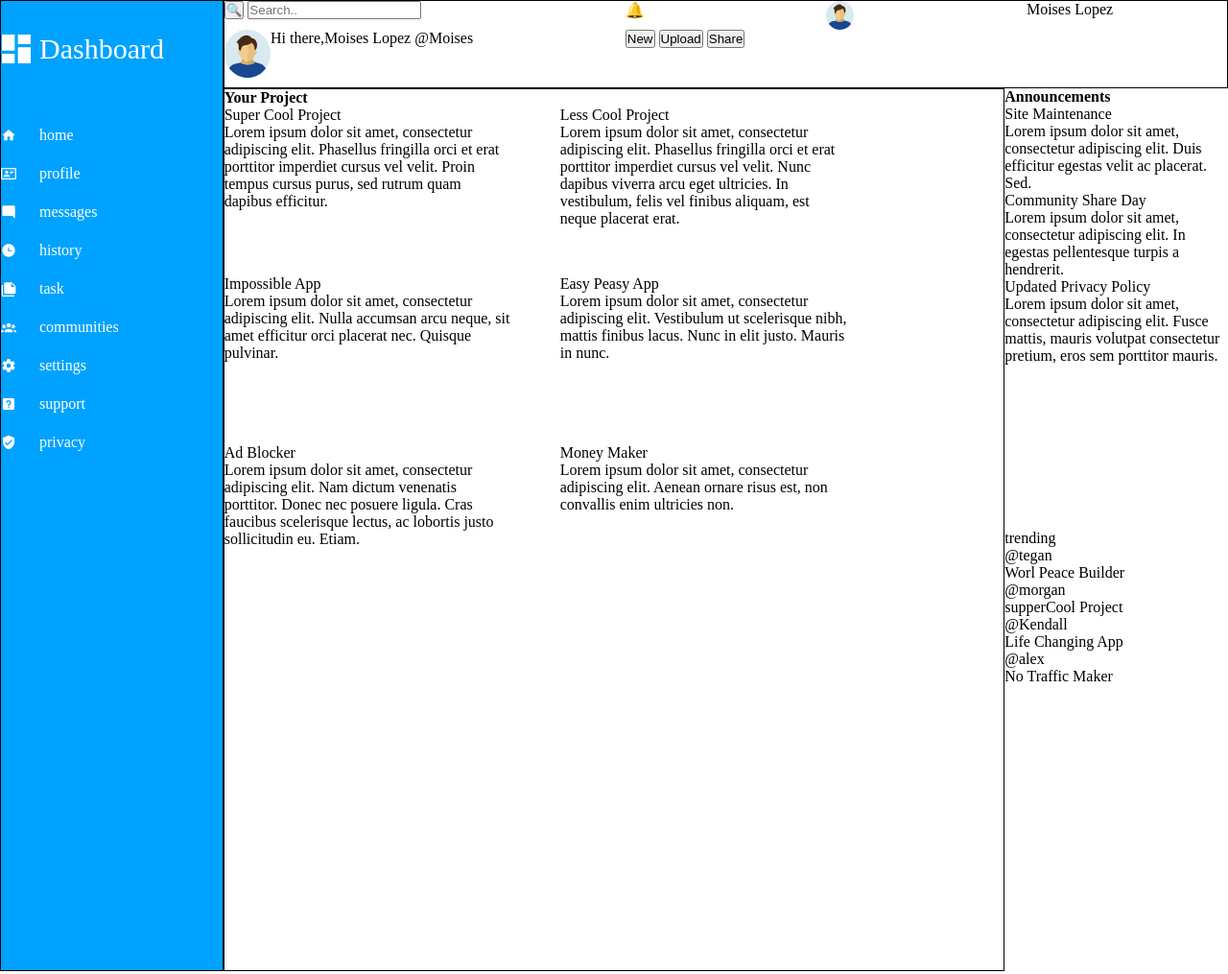
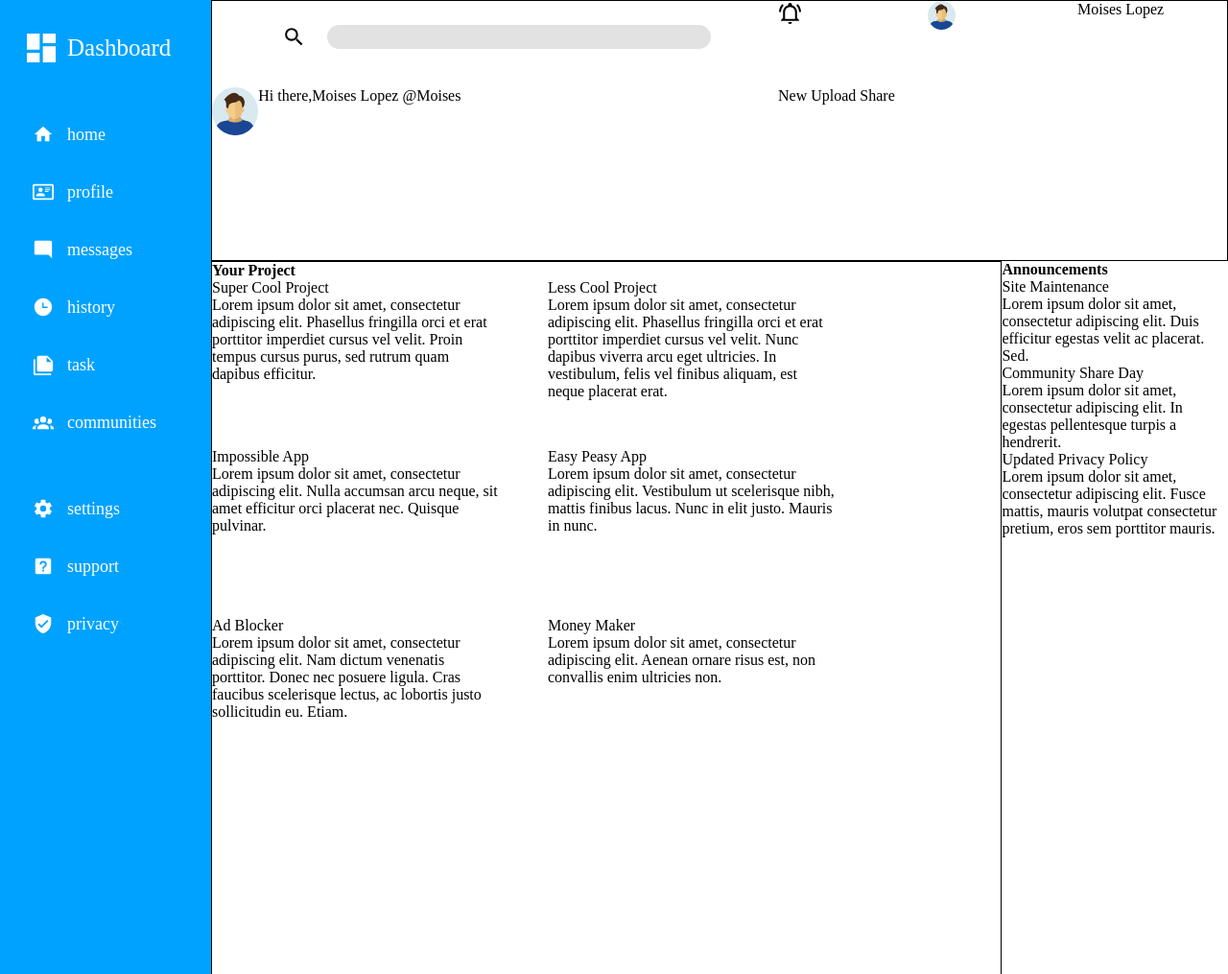
Before and after one commit to moises0142/Admin-Dashboard, a plain HTML site: page index.html in a window 1280 px wide. Shown: the top 1015 px of the page at 96% size. Drawn offline with Linux system fonts and the light colour scheme.

Commit message:
worked on the search bar

```diff
--- a/index.html
+++ b/index.html
@@ -56,13 +56,15 @@
         </div>
     </div>
     <div class="headerCont">
-        <div class="searchBarcont">
-            <form action="">
-                <button type="submit">&#128269;</button>
-                <input type="text" placeholder="Search.." name="search">
+        <div class="searchBarCont">
+            <form class="SFC" action="">
+                <button type="submit" class="searchIconButton">
+                    <img src="images/magnify.svg" alt="icon" class="searchIcon">
+                </button>
+                <input class="searchInput" type="text" name="search">
             </form>
         </div>
-        <div class="notificationBell">&#128276;</div>
+        <div class="notificationBell"><img src="images/bell-ring-outline.svg" alt="bellIcon" class="bellIcon"></div>
         <img src="images/icon.svg" alt="icon" class="accountIcon">
         <div class="userName">Moises Lopez</div>
         <div class="greet">
--- a/styles.css
+++ b/styles.css
@@ -4,7 +4,7 @@
 }
 body{
     display:grid;
-    grid-template-columns: 2fr 7fr 2fr;
+    grid-template-columns: 1.5fr 7fr 2fr;
     grid-template-rows: 1fr 5fr 5fr ;
 
 }
@@ -14,6 +14,42 @@ body{
     border:1px solid black;
     display:grid;
     grid-template: 1fr 2fr/ 2fr 1fr 1fr 1fr;
+}
+.searchIcon{
+    height:25px;
+    display: grid;
+    justify-self: center;
+}
+.searchIconButton{
+    display: grid;
+    grid-template-columns: 70px;
+
+
+}
+button{
+    all:unset;
+}
+button:focus{
+    outline:revert;
+}
+button:hover{
+    cursor:pointer;
+}
+
+.SFC{
+    padding-top:25px;
+    padding-bottom:40px;
+    padding-left: 50px;
+    display:grid;
+    grid-template:25px/70px 400px;
+    padding-right: 70px;
+    align-items: center;
+}
+.searchInput{
+    border-radius: 50px;
+    border:0px;
+    height:25px;
+    background-color: rgb(226, 226, 226);
 }
 .greet{
     display:flex;
@@ -45,35 +81,48 @@ body{
 .leftSideCont{
     background: rgb(0, 162, 255);
     grid-area: 1/1/4/2;
-    border:solid 1px black;
 
 }
 .leftSideCont>div{
     display:grid;
-    grid-template: 40px 40px 40px 40px 40px 40px/1fr ;
+    grid-template: 60px/1fr ;
+    grid-auto-rows:60px;
 }
 .leftSideCont>.sidebarHeader{
     display:grid;
-    grid-template: 1fr/40px 50px;
+    grid-template: 1fr/50px 150px;
     align-items: center;
-    font-size:30px;
-    padding: 30px 0px 50px 0px;
+    font-size:25px;
+    padding: 30px 0px 40px 20px;
     filter: invert(100%) sepia(2%) saturate(191%) hue-rotate(68deg) brightness(119%) contrast(100%);
 
 }
 .sidebarHeaderImage{
+    display:grid;
+    justify-self: center;
+
     height: 40px;
     margin-left: -4px;
 }
+
 .leftSideLine{
     display:grid;
-    grid-template-columns: 40px 50px;
-
+    grid-template-columns: 50px 50px;
+    font-size:18px;
     align-items: center;
     color:white;
-    padding-left:0px;
+    padding-left:20px;
 }
 .sidebarIcon{
-    height:16px;
+    height:22px;
+    display:grid;
+    justify-self: center;
     filter: invert(100%) sepia(2%) saturate(191%) hue-rotate(68deg) brightness(119%) contrast(100%);
 }
+
+.firstHalf{
+    padding-bottom: 30px;
+}
+.bellIcon{
+    height:25px;
+}
```
Also changed, not shown: images/bell-ring-outline.svg (added), images/magnify.svg (added).
